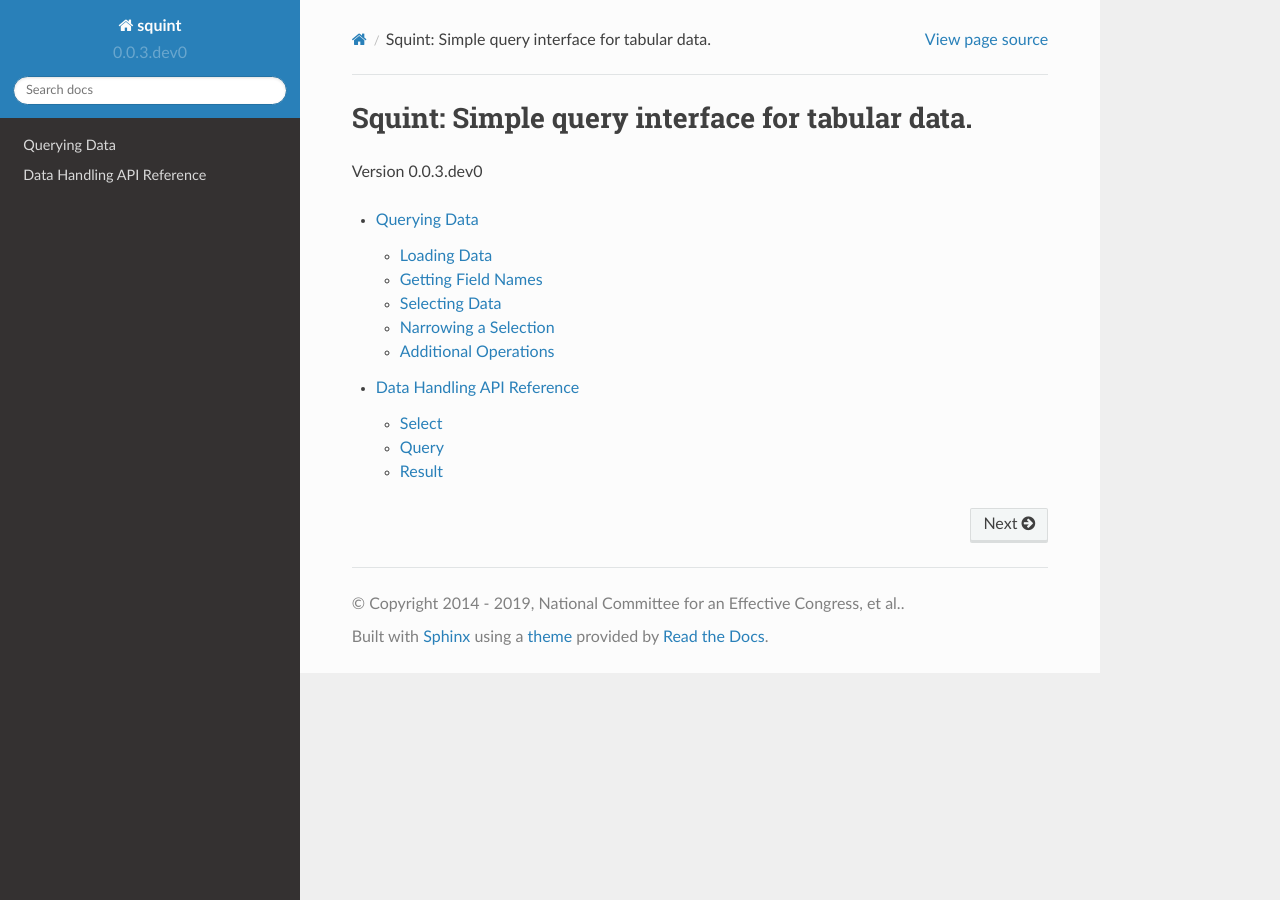
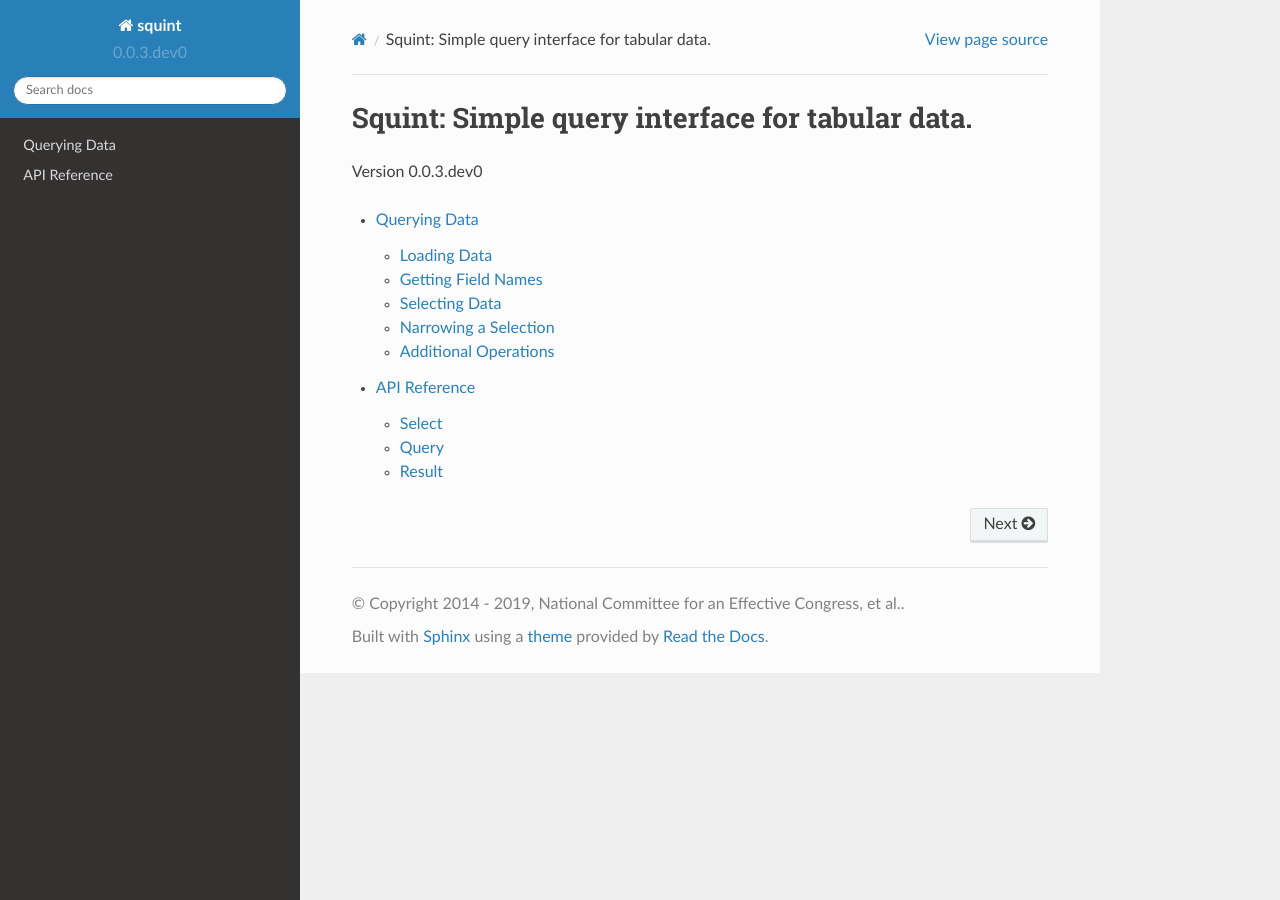
Before and after one commit to shawnbrown/squint, a Sphinx documentation site: the page built from docs/index.rst, in a window 1280 px wide. Built offline with Sphinx 7.4.7 and the Read the Docs theme 2.0.0, drawn with Linux system fonts in a browser that asks for light colours.

```diff
--- a/docs/reference/squint.rst
+++ b/docs/reference/squint.rst
@@ -2,13 +2,13 @@
 .. currentmodule:: squint
 
 .. meta::
-    :description: Datatest Data Handling API Reference
+    :description: Squint API Reference
     :keywords: squint, data handling, API
 
 
-###########################
-Data Handling API Reference
-###########################
+#############
+API Reference
+#############
 
 
 ******
```
